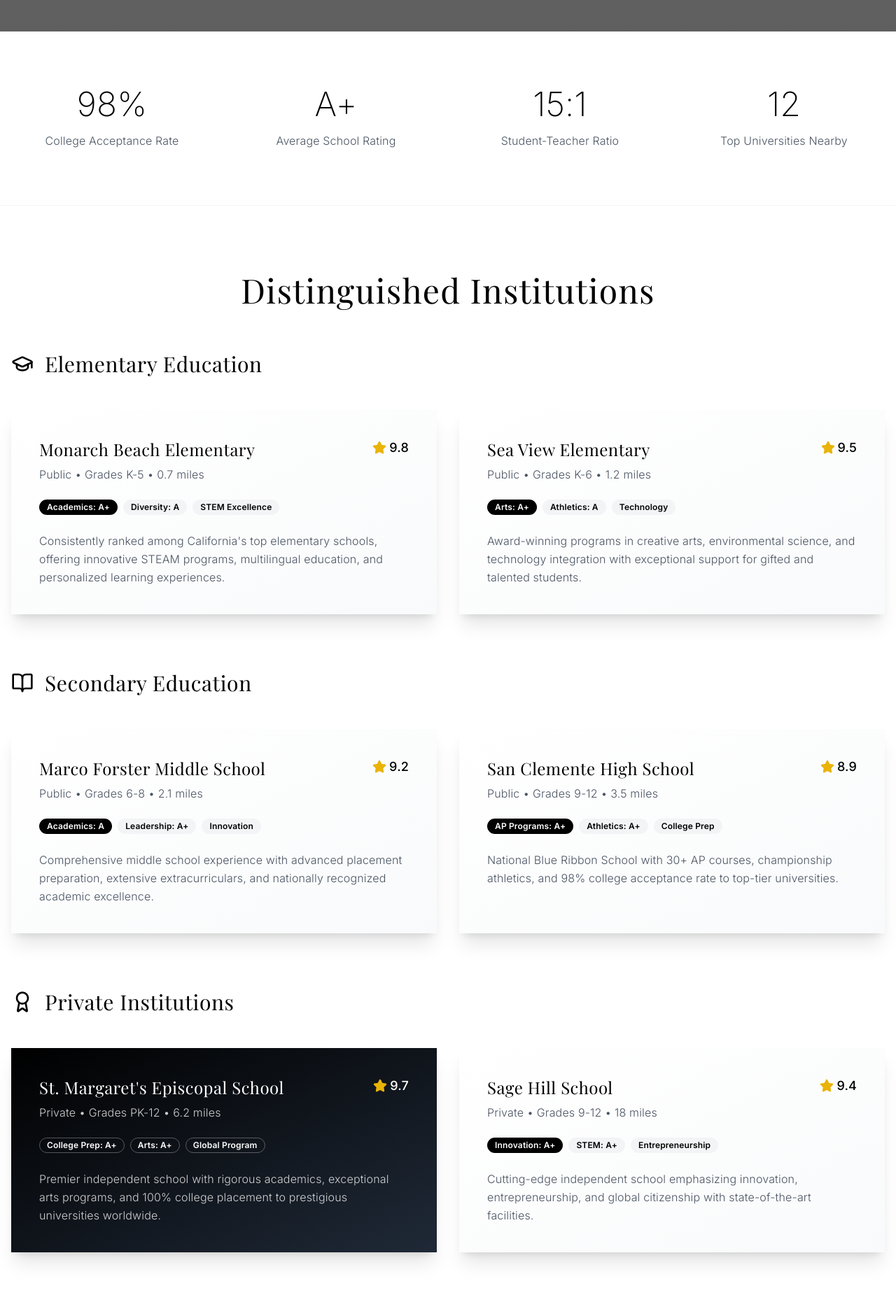
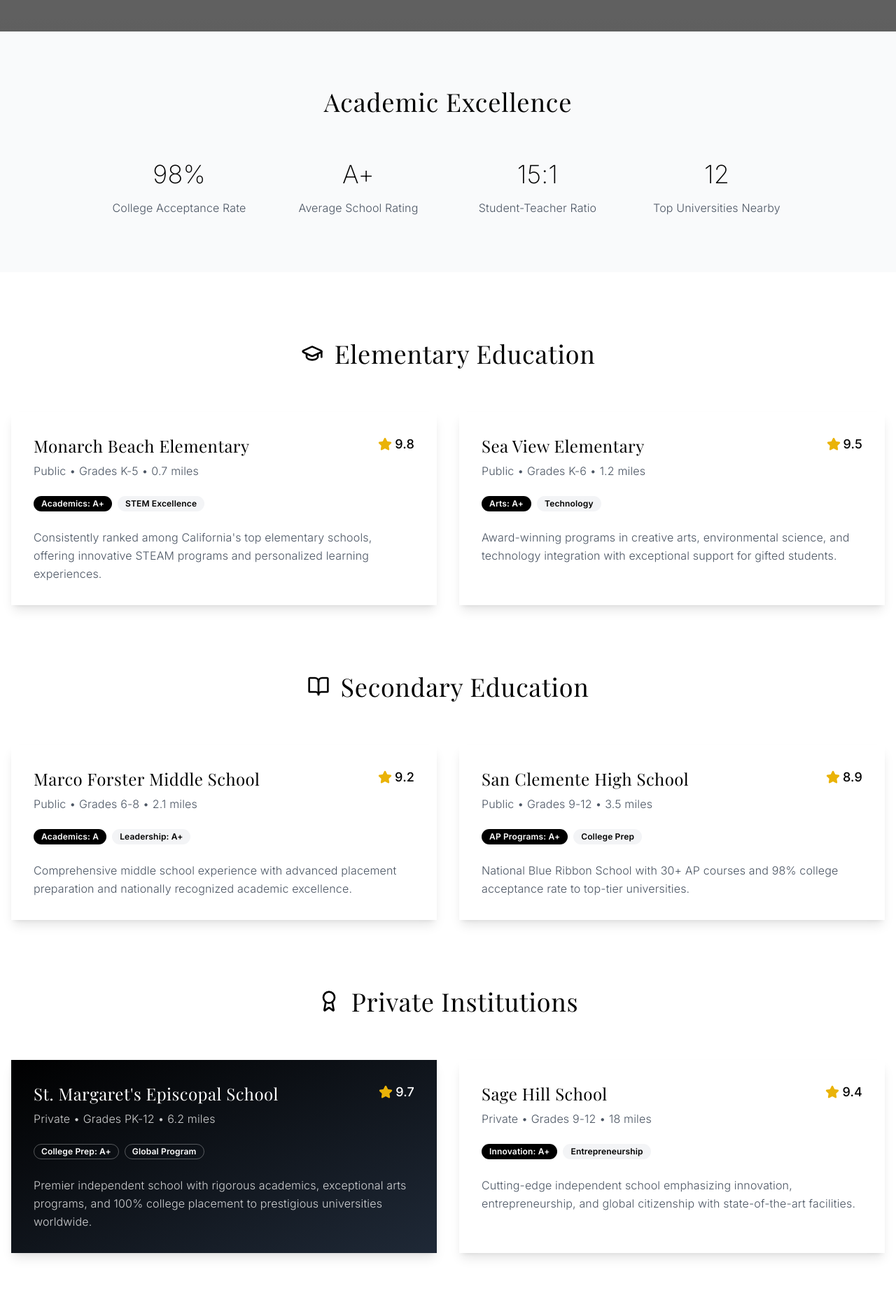
Before and after one commit to derekmmay/property-websites, a React (Vite) app: page /schools in a window 1280 px wide. Shown: the part 820-2691 px from the top of the page at 70% size. Built offline with nearby package versions, Linux system fonts and the light colour scheme; grey boxes are pictures that could not be loaded; a web font is replaced by a local one.

Commit message:
Refine Schools page
Updated the Schools page to match the layout and style of the Location and Lifestyle pages.

```diff
--- a/src/pages/Schools.tsx
+++ b/src/pages/Schools.tsx
@@ -40,24 +40,25 @@ const Schools = () => {
         </div>
       </div>
 
-      {/* Education Stats */}
-      <div className="bg-white py-20 border-b border-gray-100">
-        <div className="max-w-7xl mx-auto px-4">
-          <div className="grid grid-cols-1 md:grid-cols-4 gap-8">
+      {/* Education Excellence Stats */}
+      <div className="bg-gray-50 py-20">
+        <div className="max-w-5xl mx-auto px-4">
+          <h2 className="text-4xl font-light text-black mb-16 text-center tracking-wide">Academic Excellence</h2>
+          <div className="grid grid-cols-2 md:grid-cols-4 gap-8">
             <div className="text-center">
-              <div className="text-5xl font-extralight text-black mb-4">98%</div>
+              <div className="text-4xl font-extralight text-black mb-4">98%</div>
               <p className="text-gray-600 font-light">College Acceptance Rate</p>
             </div>
             <div className="text-center">
-              <div className="text-5xl font-extralight text-black mb-4">A+</div>
+              <div className="text-4xl font-extralight text-black mb-4">A+</div>
               <p className="text-gray-600 font-light">Average School Rating</p>
             </div>
             <div className="text-center">
-              <div className="text-5xl font-extralight text-black mb-4">15:1</div>
+              <div className="text-4xl font-extralight text-black mb-4">15:1</div>
               <p className="text-gray-600 font-light">Student-Teacher Ratio</p>
             </div>
             <div className="text-center">
-              <div className="text-5xl font-extralight text-black mb-4">12</div>
+              <div className="text-4xl font-extralight text-black mb-4">12</div>
               <p className="text-gray-600 font-light">Top Universities Nearby</p>
             </div>
           </div>
@@ -66,20 +67,18 @@ const Schools = () => {
 
       {/* Main Content */}
       <div className="max-w-7xl mx-auto px-4 py-24">
-        <h2 className="text-5xl font-light mb-16 text-black text-center tracking-wide">
-          Distinguished Institutions
-        </h2>
 
         {/* Elementary Schools */}
-        <div className="mb-20">
-          <div className="flex items-center mb-12">
+        <div className="mb-24">
+          <div className="flex items-center justify-center mb-16">
             <GraduationCap className="w-8 h-8 text-black mr-4" />
-            <h3 className="text-3xl font-light text-black">Elementary Education</h3>
+            <h3 className="text-4xl font-light text-black">Elementary Education</h3>
           </div>
 
           <div className="grid grid-cols-1 md:grid-cols-2 gap-8">
-            <Card className="border-0 shadow-xl hover:shadow-2xl transition-all duration-500 hover:scale-105 bg-gradient-to-br from-white to-gray-50">
-              <CardContent className="p-10">
+            <Card className="border-0 shadow-lg hover:shadow-xl transition-all duration-500 hover:scale-105 bg-white overflow-hidden">
+              <CardContent className="p-8">
+                <div className="absolute top-0 left-0 right-0 h-1 bg-gradient-to-r from-blue-500 to-blue-600"></div>
                 <div className="flex items-start justify-between mb-6">
                   <div>
                     <h4 className="text-2xl font-light text-black mb-2">Monarch Beach Elementary</h4>
@@ -92,18 +91,18 @@ const Schools = () => {
                 </div>
                 <div className="flex flex-wrap gap-2 mb-6">
                   <Badge variant="secondary" className="bg-black text-white">Academics: A+</Badge>
-                  <Badge variant="secondary" className="bg-gray-100 text-black">Diversity: A</Badge>
                   <Badge variant="secondary" className="bg-gray-100 text-black">STEM Excellence</Badge>
                 </div>
                 <p className="text-gray-600 leading-relaxed font-light">
                   Consistently ranked among California's top elementary schools, offering innovative
-                  STEAM programs, multilingual education, and personalized learning experiences.
+                  STEAM programs and personalized learning experiences.
                 </p>
               </CardContent>
             </Card>
 
-            <Card className="border-0 shadow-xl hover:shadow-2xl transition-all duration-500 hover:scale-105 bg-gradient-to-br from-white to-gray-50">
-              <CardContent className="p-10">
+            <Card className="border-0 shadow-lg hover:shadow-xl transition-all duration-500 hover:scale-105 bg-white overflow-hidden">
+              <CardContent className="p-8">
+                <div className="absolute top-0 left-0 right-0 h-1 bg-gradient-to-r from-blue-500 to-blue-600"></div>
                 <div className="flex items-start justify-between mb-6">
                   <div>
                     <h4 className="text-2xl font-light text-black mb-2">Sea View Elementary</h4>
@@ -116,12 +115,11 @@ const Schools = () => {
                 </div>
                 <div className="flex flex-wrap gap-2 mb-6">
                   <Badge variant="secondary" className="bg-black text-white">Arts: A+</Badge>
-                  <Badge variant="secondary" className="bg-gray-100 text-black">Athletics: A</Badge>
                   <Badge variant="secondary" className="bg-gray-100 text-black">Technology</Badge>
                 </div>
                 <p className="text-gray-600 leading-relaxed font-light">
                   Award-winning programs in creative arts, environmental science, and technology
-                  integration with exceptional support for gifted and talented students.
+                  integration with exceptional support for gifted students.
                 </p>
               </CardContent>
             </Card>
@@ -129,15 +127,16 @@ const Schools = () => {
         </div>
 
         {/* Secondary Schools */}
-        <div className="mb-20">
-          <div className="flex items-center mb-12">
+        <div className="mb-24">
+          <div className="flex items-center justify-center mb-16">
             <BookOpen className="w-8 h-8 text-black mr-4" />
-            <h3 className="text-3xl font-light text-black">Secondary Education</h3>
+            <h3 className="text-4xl font-light text-black">Secondary Education</h3>
           </div>
 
           <div className="grid grid-cols-1 md:grid-cols-2 gap-8">
-            <Card className="border-0 shadow-xl hover:shadow-2xl transition-all duration-500 hover:scale-105 bg-gradient-to-br from-white to-gray-50">
-              <CardContent className="p-10">
+            <Card className="border-0 shadow-lg hover:shadow-xl transition-all duration-500 hover:scale-105 bg-white overflow-hidden">
+              <CardContent className="p-8">
+                <div className="absolute top-0 left-0 right-0 h-1 bg-gradient-to-r from-slate-500 to-slate-600"></div>
                 <div className="flex items-start justify-between mb-6">
                   <div>
                     <h4 className="text-2xl font-light text-black mb-2">Marco Forster Middle School</h4>
@@ -151,17 +150,17 @@ const Schools = () => {
                 <div className="flex flex-wrap gap-2 mb-6">
                   <Badge variant="secondary" className="bg-black text-white">Academics: A</Badge>
                   <Badge variant="secondary" className="bg-gray-100 text-black">Leadership: A+</Badge>
-                  <Badge variant="secondary" className="bg-gray-100 text-black">Innovation</Badge>
                 </div>
                 <p className="text-gray-600 leading-relaxed font-light">
-                  Comprehensive middle school experience with advanced placement preparation,
-                  extensive extracurriculars, and nationally recognized academic excellence.
+                  Comprehensive middle school experience with advanced placement preparation
+                  and nationally recognized academic excellence.
                 </p>
               </CardContent>
             </Card>
 
-            <Card className="border-0 shadow-xl hover:shadow-2xl transition-all duration-500 hover:scale-105 bg-gradient-to-br from-white to-gray-50">
-              <CardContent className="p-10">
+            <Card className="border-0 shadow-lg hover:shadow-xl transition-all duration-500 hover:scale-105 bg-white overflow-hidden">
+              <CardContent className="p-8">
+                <div className="absolute top-0 left-0 right-0 h-1 bg-gradient-to-r from-slate-500 to-slate-600"></div>
                 <div className="flex items-start justify-between mb-6">
                   <div>
                     <h4 className="text-2xl font-light text-black mb-2">San Clemente High School</h4>
@@ -174,12 +173,11 @@ const Schools = () => {
                 </div>
                 <div className="flex flex-wrap gap-2 mb-6">
                   <Badge variant="secondary" className="bg-black text-white">AP Programs: A+</Badge>
-                  <Badge variant="secondary" className="bg-gray-100 text-black">Athletics: A+</Badge>
                   <Badge variant="secondary" className="bg-gray-100 text-black">College Prep</Badge>
                 </div>
                 <p className="text-gray-600 leading-relaxed font-light">
-                  National Blue Ribbon School with 30+ AP courses, championship athletics,
-                  and 98% college acceptance rate to top-tier universities.
+                  National Blue Ribbon School with 30+ AP courses and 98% college acceptance rate
+                  to top-tier universities.
                 </p>
               </CardContent>
             </Card>
@@ -187,15 +185,15 @@ const Schools = () => {
         </div>
 
         {/* Private Schools */}
-        <div className="mb-20">
-          <div className="flex items-center mb-12">
+        <div className="mb-24">
+          <div className="flex items-center justify-center mb-16">
             <Award className="w-8 h-8 text-black mr-4" />
-            <h3 className="text-3xl font-light text-black">Private Institutions</h3>
+            <h3 className="text-4xl font-light text-black">Private Institutions</h3>
           </div>
 
           <div className="grid grid-cols-1 md:grid-cols-2 gap-8">
-            <Card className="border-0 shadow-xl hover:shadow-2xl transition-all duration-500 hover:scale-105 bg-gradient-to-br from-black to-gray-800 text-white">
-              <CardContent className="p-10">
+            <Card className="border-0 shadow-lg hover:shadow-xl transition-all duration-500 hover:scale-105 bg-gradient-to-br from-black to-gray-800 text-white overflow-hidden">
+              <CardContent className="p-8">
                 <div className="flex items-start justify-between mb-6">
                   <div>
                     <h4 className="text-2xl font-light mb-2">St. Margaret's Episcopal School</h4>
@@ -208,7 +206,6 @@ const Schools = () => {
                 </div>
                 <div className="flex flex-wrap gap-2 mb-6">
                   <Badge variant="outline" className="border-white/30 text-white">College Prep: A+</Badge>
-                  <Badge variant="outline" className="border-white/30 text-white">Arts: A+</Badge>
                   <Badge variant="outline" className="border-white/30 text-white">Global Program</Badge>
                 </div>
                 <p className="text-white/80 leading-relaxed font-light">
@@ -218,8 +215,9 @@ const Schools = () => {
               </CardContent>
             </Card>
 
-            <Card className="border-0 shadow-xl hover:shadow-2xl transition-all duration-500 hover:scale-105 bg-gradient-to-br from-white to-gray-50">
-              <CardContent className="p-10">
+            <Card className="border-0 shadow-lg hover:shadow-xl transition-all duration-500 hover:scale-105 bg-white overflow-hidden">
+              <CardContent className="p-8">
+                <div className="absolute top-0 left-0 right-0 h-1 bg-gradient-to-r from-amber-500 to-amber-600"></div>
                 <div className="flex items-start justify-between mb-6">
                   <div>
                     <h4 className="text-2xl font-light text-black mb-2">Sage Hill School</h4>
@@ -232,7 +230,6 @@ const Schools = () => {
                 </div>
                 <div className="flex flex-wrap gap-2 mb-6">
                   <Badge variant="secondary" className="bg-black text-white">Innovation: A+</Badge>
-                  <Badge variant="secondary" className="bg-gray-100 text-black">STEM: A+</Badge>
                   <Badge variant="secondary" className="bg-gray-100 text-black">Entrepreneurship</Badge>
                 </div>
                 <p className="text-gray-600 leading-relaxed font-light">
@@ -245,21 +242,20 @@ const Schools = () => {
         </div>
 
         {/* Higher Education */}
-        <div>
-          <div className="flex items-center mb-12">
+        <div className="text-center">
+          <div className="flex items-center justify-center mb-16">
             <Globe className="w-8 h-8 text-black mr-4" />
-            <h3 className="text-3xl font-light text-black">Higher Education</h3>
+            <h3 className="text-4xl font-light text-black">Higher Education</h3>
           </div>
 
           <Card className="border-0 shadow-xl bg-gradient-to-r from-gray-900 to-black text-white">
             <CardContent className="p-12">
-              <div className="grid grid-cols-1 lg:grid-cols-2 gap-12">
-                <div>
+              <div className="grid grid-cols-1 lg:grid-cols-2 gap-12 items-center">
+                <div className="text-left">
                   <h4 className="text-3xl font-light mb-6">University of California, Irvine</h4>
                   <p className="text-white/80 font-light mb-6">World-renowned research university • 20 miles</p>
                   <div className="flex flex-wrap gap-3 mb-8">
                     <Badge variant="outline" className="border-white/30 text-white">Research: A+</Badge>
-                    <Badge variant="outline" className="border-white/30 text-white">Innovation Hub</Badge>
                     <Badge variant="outline" className="border-white/30 text-white">Top 10 Public</Badge>
                   </div>
                   <p className="text-white/80 leading-relaxed font-light">
```
